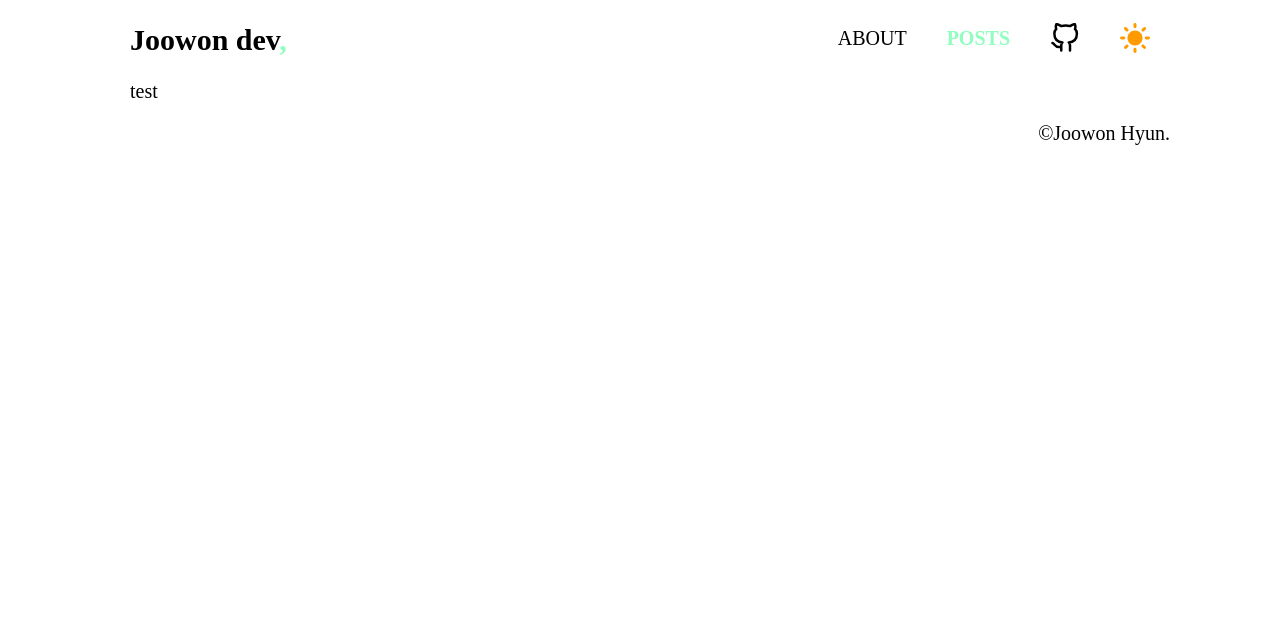
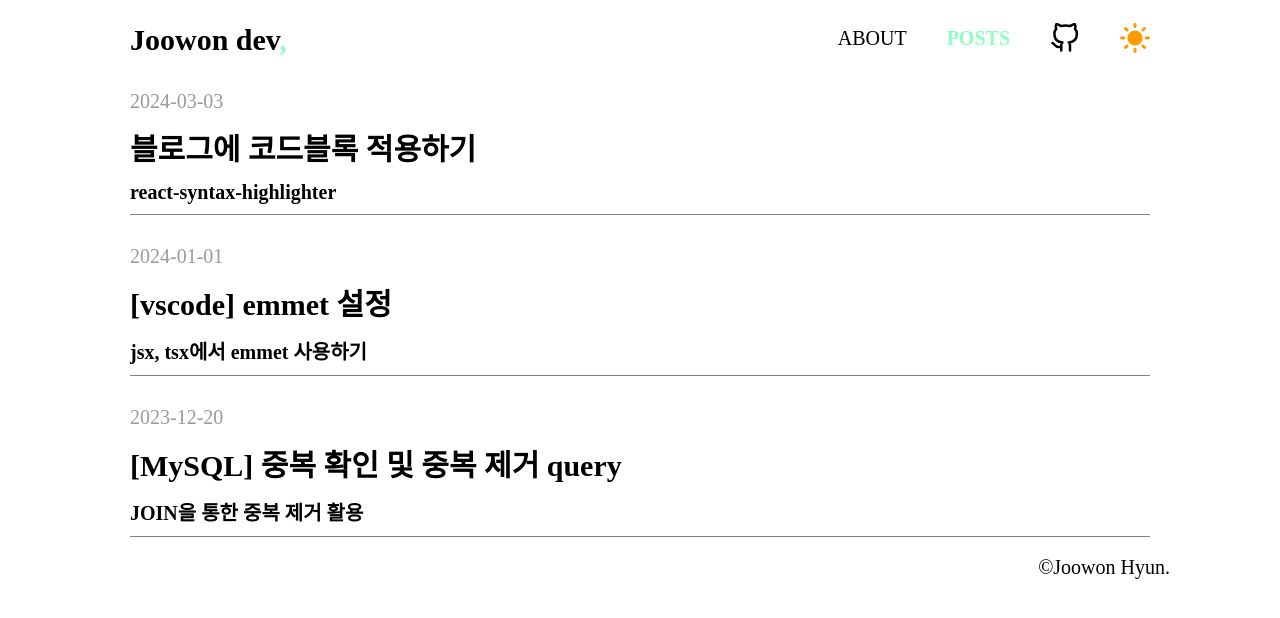
Before and after one commit to joowonhyun/personal-blog, a Next.js app: page /posts in a window 1280 px wide. Shown: the top 618 px of the page. Built offline with nearby package versions, Linux system fonts and the light colour scheme; no server answers.

Commit message:
reset all file

```diff
--- a/app/detail/[slug]/page.tsx
+++ b/app/detail/[slug]/page.tsx
@@ -3,6 +3,7 @@ import Markdown from "markdown-to-jsx";
 import matter from "gray-matter";
 import styles from "./post.module.css";
 import CodeBlock from "../../../lists/markdown/CodeBlock";
+
 
 const getPostContent = async (slug: string) => {
   const folder = 'lists';
--- a/app/posts/page.tsx
+++ b/app/posts/page.tsx
@@ -2,10 +2,15 @@ import styles from "./posts.module.css";
 import getPostMetadata from "../../components/Post/getPostMetadata";
 import PostPreview from '../../components/Post/previewPost';
 
-const HomePage = async () => {
+const HomePage = () => {
+const postMetadata = getPostMetadata();
+  const postPreviews = postMetadata.map((post) => (
+    <PostPreview key={post.slug} {...post} />
+  ));
+
   return (
     <div className={styles.container}>
-      <div className={styles.items}>test</div>
+      <div className={styles.items}>{postPreviews}</div>
     </div>
   );
 };
--- a/components/Post/getPostMetadata.tsx
+++ b/components/Post/getPostMetadata.tsx
@@ -8,7 +8,7 @@ interface PostMetadata {
   slug: string;
 }
 
-const getPostMetadata = async () => {
+const getPostMetadata = () => {
   const folder = 'lists';
   const files = fs.readdirSync(folder);
   const markdownPosts = files.filter((file) => file.endsWith(".md"));
--- a/package.json
+++ b/package.json
@@ -1,5 +1,5 @@
 {
-  "name": "my-blog",
+  "name": "personal-blog",
   "version": "0.1.0",
   "private": true,
   "scripts": {
```
